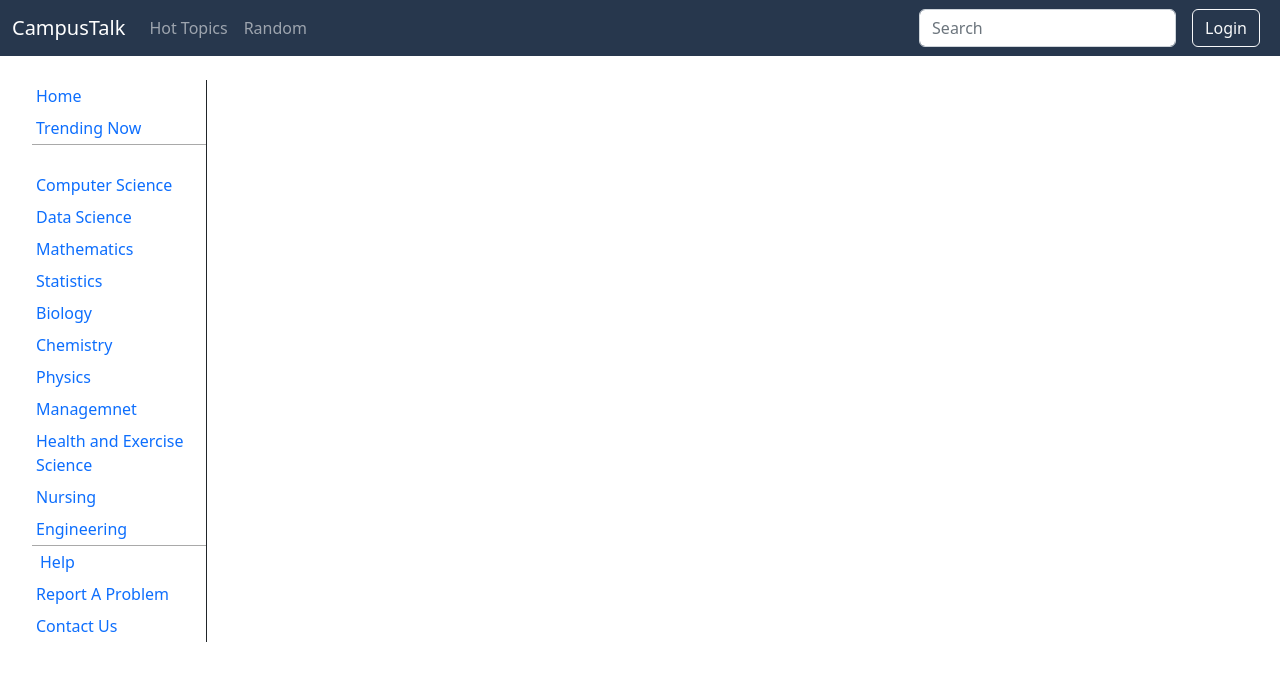
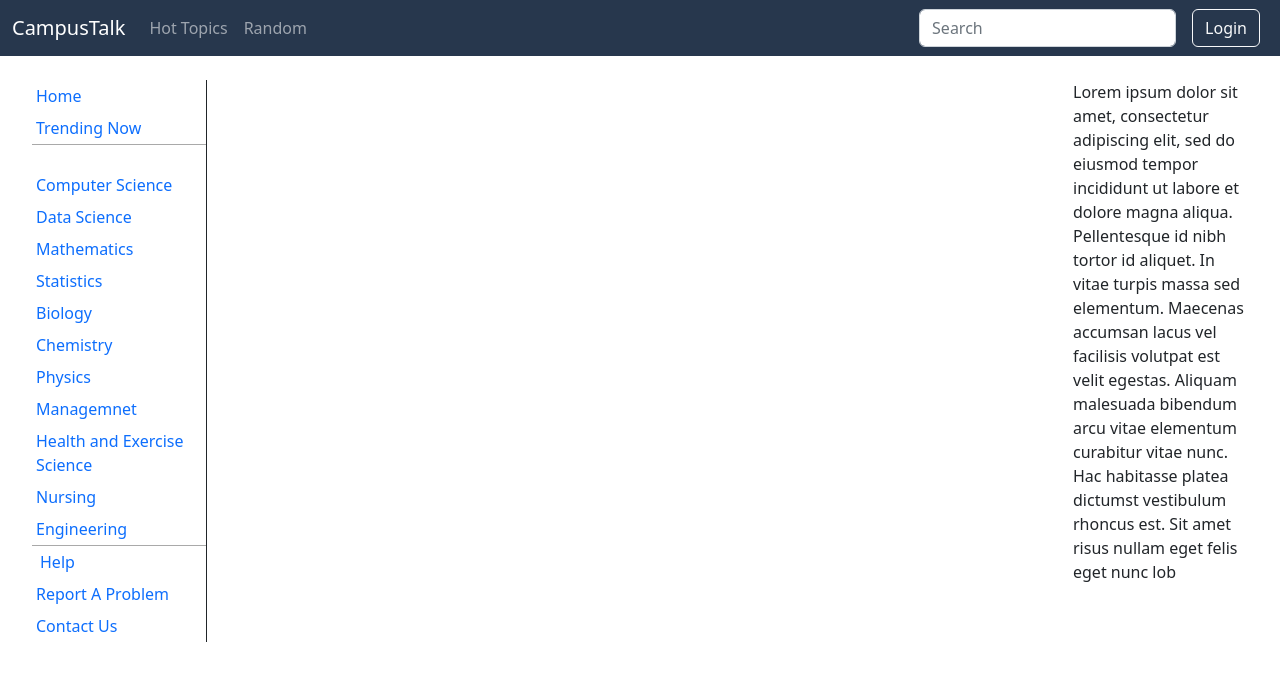
Before and after one commit to imoudu13/CampusTalk, a PHP site: page /post.php in a window 1280 px wide. Shown: the top 681 px of the page. Run offline with PHP 8.4, Linux system fonts and the light colour scheme; data comes from the database, SQL or seed files in the repository.

Commit message:
added a button and the postpage css file

```diff
--- /dev/null
+++ b/css/postpage.css
@@ -0,0 +1,4 @@
+#editButton{
+    width: auto;
+    float: right;
+}
--- a/pages/post.php
+++ b/pages/post.php
@@ -1,5 +1,6 @@
 <?php require_once ('../includes/header.php'); ?>
 <link href="../css/index.css" rel="stylesheet">
+<link href="../css/postpage.css" rel="stylesheet">
 <script src="../js/postinfo.js"></script>
 </head>
 
@@ -80,8 +81,8 @@
                         <div class="post-container" data-id="<?php echo $posts[0]['postID']?>">
                             <h2 class="post-title">
                                 <?php echo htmlspecialchars($posts[0]['title']); ?>
+                                <?php if (isset($_SESSION['isAdmin']) && ($_SESSION['isAdmin'] == 1)) { echo "<div><button class=\"btn btn-primary edit-btn\" id=\"editButton\">Edit</button></div>"; }?>
                             </h2>
-
                             <p class="post-text">
                                 <?php echo htmlspecialchars($posts[0]['content']); ?>
                             </p>
@@ -120,7 +121,14 @@
                 }
 
                 ?>
-            </div>
+          </div>
+        </div>
+        <div class="right">
+            <p class="sidebar-content">Lorem ipsum dolor sit amet, consectetur adipiscing elit, sed do eiusmod tempor
+                incididunt ut labore et dolore magna aliqua. Pellentesque id nibh tortor id aliquet. In vitae turpis
+                massa sed elementum. Maecenas accumsan lacus vel facilisis volutpat est velit egestas. Aliquam malesuada
+                bibendum arcu vitae elementum curabitur vitae nunc. Hac habitasse platea dictumst vestibulum rhoncus
+                est. Sit amet risus nullam eget felis eget nunc lob</p>
         </div>
     </main>
     <?php require_once ('../includes/footer.php'); ?>
```
